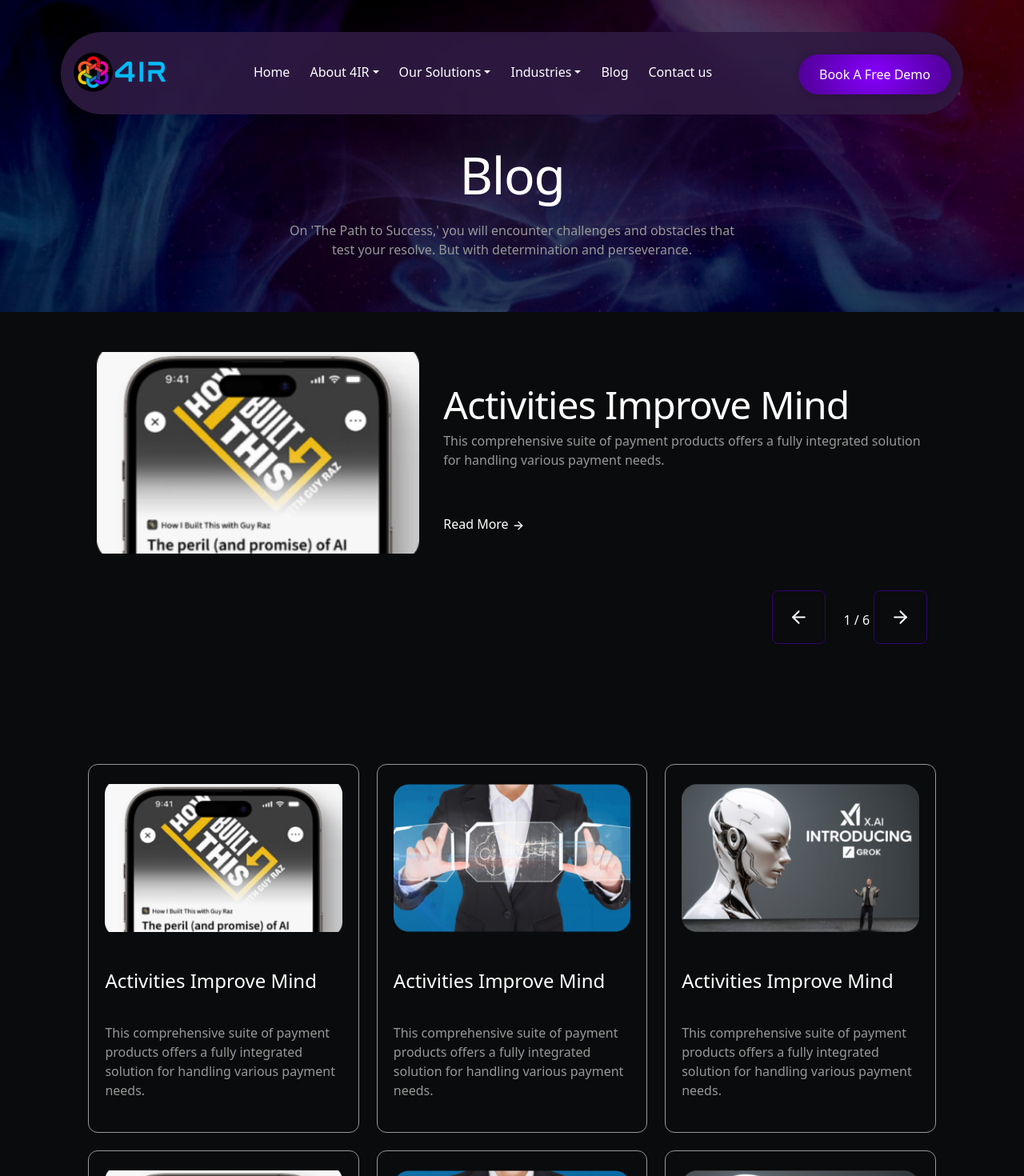
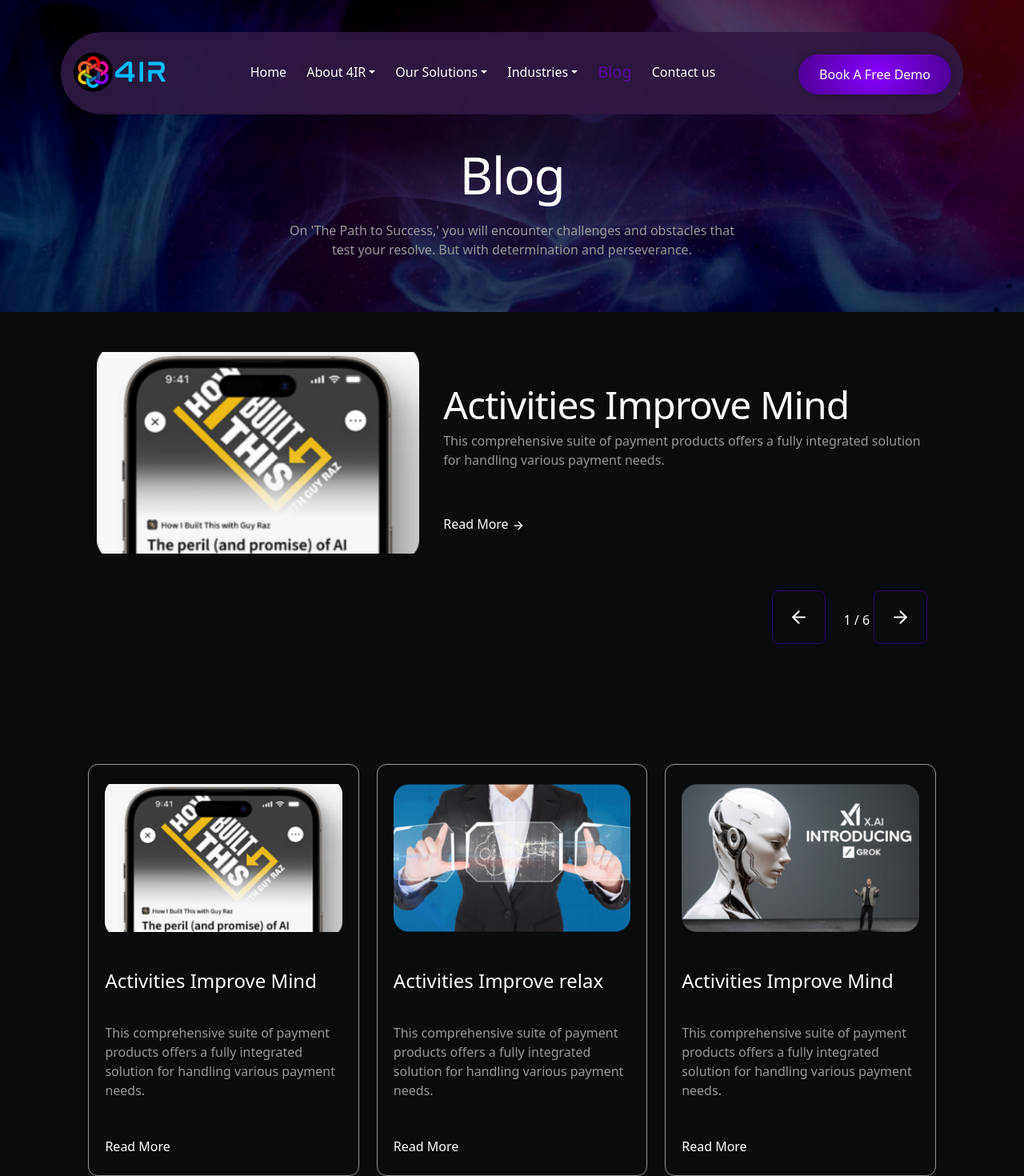
Before and after one commit to ShahbazNadeem/4ir-main, a Next.js app: page /blog in a window 1280 px wide. Shown: the top 1470 px of the page at 80% size. Built offline with nearby package versions, Linux system fonts and the light colour scheme.

Commit message:
create blog slug

```diff
--- a/public/jsonData/data.jsx
+++ b/public/jsonData/data.jsx
@@ -134,60 +134,70 @@
         title: "Activities Improve Mind",
         description: "This comprehensive suite of payment products offers a fully integrated solution for handling various payment needs.",
         img: blogImg1,
+        link:'/blog/ActivitiesImproveMind',
     },
     {
         id: 2,
-        title: "Activities Improve Mind",
+        title: "Activities Improve relax",
         description: "This comprehensive suite of payment products offers a fully integrated solution for handling various payment needs.",
         img: blogImg2,
+        link:'/blog/ActivitiesImproveMind',
     },
     {
         id: 3,
         title: "Activities Improve Mind",
         description: "This comprehensive suite of payment products offers a fully integrated solution for handling various payment needs.",
         img: blogImg3,
+        link:'/blog/ActivitiesImproveMind',
     },
     {
         id: 4,
         title: "Activities Improve Mind",
         description: "This comprehensive suite of payment products offers a fully integrated solution for handling various payment needs.",
         img: blogImg1,
+        link:'/blog/ActivitiesImproveMind',
     },
     {
         id: 5,
         title: "Activities Improve Mind",
         description: "This comprehensive suite of payment products offers a fully integrated solution for handling various payment needs.",
         img: blogImg2,
+        link:'/blog/ActivitiesImproveMind',
     },
     {
         id: 6,
         title: "Activities Improve Mind",
         description: "This comprehensive suite of payment products offers a fully integrated solution for handling various payment needs.",
         img: blogImg3,
+        link:'/blog/ActivitiesImproveMind',
     },
     {
         id: 7,
         title: "Activities Improve Mind",
         description: "This comprehensive suite of payment products offers a fully integrated solution for handling various payment needs.",
         img: blogImg3,
+        link:'/blog/ActivitiesImproveMind',
     },
     {
         id: 8,
         title: "Activities Improve Mind",
         description: "This comprehensive suite of payment products offers a fully integrated solution for handling various payment needs.",
         img: blogImg3,
+        link:'/blog/ActivitiesImproveMind',
     },
     {
         id: 9,
         title: "Activities Improve Mind",
         description: "This comprehensive suite of payment products offers a fully integrated solution for handling various payment needs.",
         img: blogImg3,
+        link:'/blog/ActivitiesImproveMind',
     },
     {
         id: 10,
         title: "Activities Improve Mind",
         description: "This comprehensive suite of payment products offers a fully integrated solution for handling various payment needs.",
         img: blogImg3,
+        link:'/blog/ActivitiesImproveMind',
     },
 ]
 
--- a/src/app/Global.css
+++ b/src/app/Global.css
@@ -24,15 +24,16 @@
 }
 
 ::-webkit-scrollbar {
-  display: none; /* Hides the scrollbar in WebKit browsers (Chrome, Safari) */
+  display: none;
 }
+
 body {
   font-family: Instrument Sans;
   background-color: var(--body) !important;
   color: white !important;
   overflow-x: hidden !important;
-  scrollbar-width: none; /* Hides scrollbar in Firefox */
-  -ms-overflow-style: none; /* Hides scrollbar in older IE/Edge */
+  scrollbar-width: none;
+  -ms-overflow-style: none;
 }
 
 .container {
@@ -85,7 +86,13 @@
   text-align: left;
 }
 
-a{
+a {
+  text-decoration: none !important;
+  color: white !important;
+}
+
+Link {
+  color: white !important;
   text-decoration: none !important;
 }
 
--- a/src/components/cards/Card1.jsx
+++ b/src/components/cards/Card1.jsx
@@ -1,18 +1,51 @@
-import React from 'react'
-import "../widgets.css"
-import { teamData } from '@/data/data'
-import Image from 'next/image'
+// import React from 'react'
+// import "../widgets.css"
+// import { teamData } from '@/data/data'
+// import Image from 'next/image'
 
-const Card1 = ({ data, className }) => {
+// const Card1 = ({ data, className }) => {
 
-    return (
-        <>
-            <div className={`fit-card ${className}`}>
-                <figure><Image src={data.img} alt="img" /></figure>
-                <h4>{data.title}</h4>
-                <p>{data.description}</p>
-            </div>
-        </>
-    )
-}
-export default Card1
+//     return (
+//         <>
+//             <div className={`fit-card ${className}`}>
+//                 <figure><Image src={data.img} alt="img" /></figure>
+//                 <h4>{data.title}</h4>
+//                 <p>{data.description}</p>
+//             </div>
+//         </>
+//     )
+// }
+// export default Card1
+
+import React from 'react';
+import "../widgets.css";
+import Image from 'next/image';
+import Link from 'next/link';
+
+const Card1 = ({ children, className = "" }) => {
+    return <div className={`fit-card ${className}`}>{children}</div>;
+};
+
+const Card1Image = ({ src, alt = "Image" }) => (
+    <figure>
+        <Image src={src} alt={alt} />
+    </figure>
+);
+
+const Card1Title = ({ children }) => <h4>{children}</h4>;
+
+const Card1Description = ({ children }) => <p>{children}</p>;
+
+const Card1Link = ({ children }) => (
+    <div>
+        <Link href={children}>Read More </Link>
+    </div>
+);
+
+// Attach the components as properties of the Card component
+Card1.Image = Card1Image;
+Card1.Title = Card1Title;
+Card1.Description = Card1Description;
+Card1.Link = Card1Link;
+
+export default Card1;
--- a/src/components/layout/Header.jsx
+++ b/src/components/layout/Header.jsx
@@ -1,12 +1,15 @@
+"use client";
 import React from 'react'
 import "../widgets.css"
 import Image from 'next/image'
 import Logo from "@/images/Logo.png"
 import { navbarData } from '@/data/layoutData'
 import { IoIosMenu, IoMdClose } from "react-icons/io";
-
+import Link from "next/link";
+import { useRouter } from 'next/router';
 
 const Header = () => {
+  const router = useRouter();
 
   return (
     <section>
@@ -25,36 +28,37 @@
             </div>
             <div className="header-list">
               <ul>
-                {navbarData?.map((item, index) => (
+                {navbarData?.map((item, index) => {
+                  return (
                     <li key={index}>
                       {item.list && item.list.length > 0 ? (
-                      <a
+                        <Link
                           href={item.link}
-                        className="simple-text dropdown-toggle"
+                          className={`dropdown-toggle ${item.link === router.pathname ? 'active-link' : 'simple-text'}`}
                           role="button"
                           data-bs-toggle="dropdown"
-                        aria-expanded="false"
-                      >
+                          aria-expanded="false">
                           {item.title}
-                      </a>
+                        </Link>
                       ) : (
-                      <span className="simple-text">{item.title}</span>
+                        <span >
+                          <Link href={item.link} className={` ${item.link === router.pathname ? 'active-link' : 'simple-text'}`}>{item.title}</Link>
+                        </span>
                       )}
                       {item.list && item.list.length > 0 && (
                         <div className="dropdown-menu">
+                          <Link href={item.link}>{item.title}</Link>
                           {item.list.map((listItem, index) => (
-                          <a
-                            key={index}
-                            className="dropdown-item"
-                            href={listItem.listlink}
-                          >
+                            <Link key={index} className={`dropdown-item ${item.linklist === router.pathname ? 'active-link' : 'simple-text'}`}
+                              href={listItem.listlink}>
                               {listItem.listItem}
-                          </a>
+                            </Link>
                           ))}
                         </div>
                       )}
                     </li>
-                ))}
+                  )
+                })}
               </ul>
             </div>
             <div className="header-button">
@@ -78,18 +82,19 @@
                     {navbarData?.map((item, index) => (
                       <li key={index}>
                         {item.list && item.list.length > 0 ? (
-                          <a href={item.link} className="simple-text dropdown-toggle" role="button" data-bs-toggle="dropdown" aria-expanded="false">
+                          <Link href={item.link} className={`dropdown-toggle ${item.link === router.pathname ? 'active-link' : 'simple-text'}`} role="button" data-bs-toggle="dropdown" aria-expanded="false">
                             {item.title}
-                          </a>
+                          </Link>
                         ) : (
-                          <span className="simple-text">{item.title}</span>
+                          <Link href={item.link} className={` ${item.link === router.pathname ? 'active-link' : 'simple-text'}`}>{item.title}</Link>
                         )}
                         {item.list && item.list.length > 0 && (
                           <div className="dropdown-menu">
+                            <Link href={item.link}>{item.title}</Link>
                             {item.list.map((listItem, index) => (
-                              <a key={index} className="dropdown-item" href={listItem.listlink}>
+                              <Link key={index} className={`dropdown-item ${item.linklist === router.pathname ? 'active-link' : ''}`} href={listItem.listlink}>
                                 {listItem.listItem}
-                              </a>
+                              </Link>
                             ))}
                           </div>
                         )}
--- a/src/components/layout/Layout.jsx
+++ b/src/components/layout/Layout.jsx
@@ -2,7 +2,7 @@
 import Header from "./Header";
 import Footer from "./Footer";
 
-const Layout = ({children}) => {
+const Layout = ({ children }) => {
 
     return (
         <>
--- a/src/components/widgets.css
+++ b/src/components/widgets.css
@@ -80,9 +80,10 @@
     cursor: pointer;
 }
 
-.simple-text {
-    color: white !important;
-    text-decoration: none;
+.active-link {
+    color: rgba(135, 0, 255, 0.5) !important;
+    font-size: 20px;
+    /* text-shadow: 1px 0px 20px white; */
 }
 
 .header-list ul li .dropdown-menu {
@@ -160,7 +161,7 @@
 }
 
 .header-canvas .dropdown-menu a {
-    color: white;
+    /* color: white; */
     margin: 10px 0px;
     padding: 5px !important;
     transition: background-color 0.3s ease, color 0.3s ease;
@@ -170,6 +171,7 @@
     background-color: #4A256B;
     color: white;
 }
+
 
 /* ///////////////Footer//////////////////////// */
 .wrapper-footer {
--- a/src/pages/blog/index.jsx
+++ b/src/pages/blog/index.jsx
@@ -1,3 +1,4 @@
+"use client";
 import React, { useState } from 'react';
 import "./blog.css"
 import Swipper1 from '@/components/swipper1/Swipper1';
@@ -7,6 +8,7 @@
 import Head from 'next/head';
 import { FaArrowDown } from 'react-icons/fa';
 import Layout from '@/components/layout/Layout';
+import Link from 'next/link';
 
 
 const index = () => {
@@ -43,7 +45,13 @@
                     <div className="container">
                         <div className="wrapper-B3-cards">
                             {lastestBlog?.slice(0, visibleCount).map((item, index) => (
-                                <Card1 key={index} data={item} />
+                                // <Card1 key={index} data={item} />
+                                <Card1 data={item} className="">
+                                    <Card1.Image src={item.img} alt="img" />
+                                    <Card1.Title>{item.title}</Card1.Title>
+                                    <Card1.Description>{item.description}</Card1.Description>
+                                    <Card1.Link>{item.link}</Card1.Link>
+                                </Card1>
                             ))}
                         </div>
                         {visibleCount < lastestBlog?.length && (
--- a/src/pages/contactus/index.jsx
+++ b/src/pages/contactus/index.jsx
@@ -125,7 +125,6 @@
                             <iframe
                                 className="calendly-inline-widget"
                                 src="https://calendly.com/bkrevoy/60-minute-meeting-for-4ir-consulting?background_color=1a1a1a&text_color=ffffff"
-                                // style={{ width: "100%", height: "700px",background_color:"red" }}
                                 loading="lazy"
                             ></iframe>
                         </div>
```
Also changed, not shown: public/jsonData/layoutData.jsx (+5 -5 lines), src/pages/blog/[slug].jsx (added, +13 -0 lines), src/pages/index.js (+12 -2 lines). Lines whose indentation alone changed are shown as unchanged.
